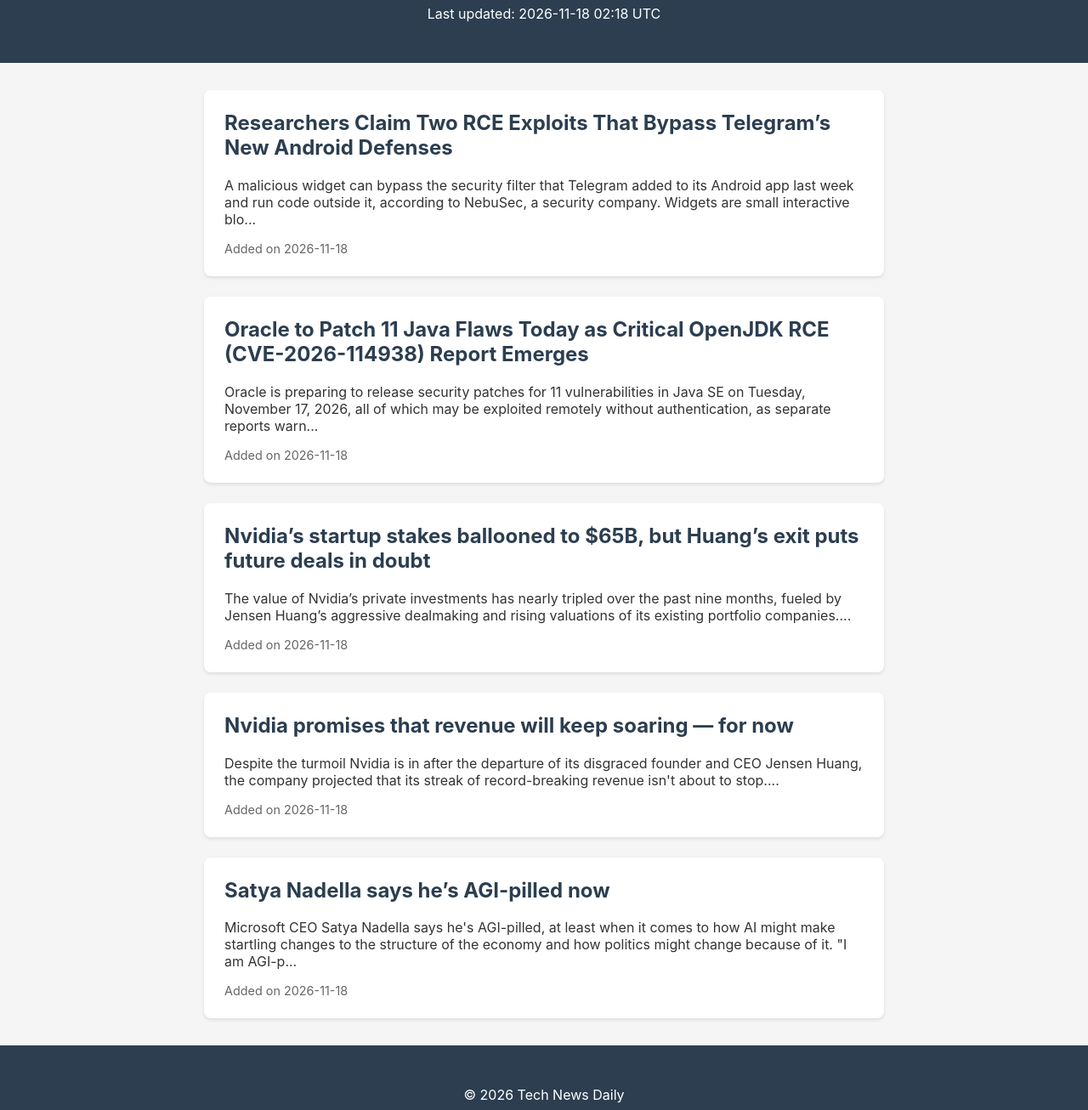
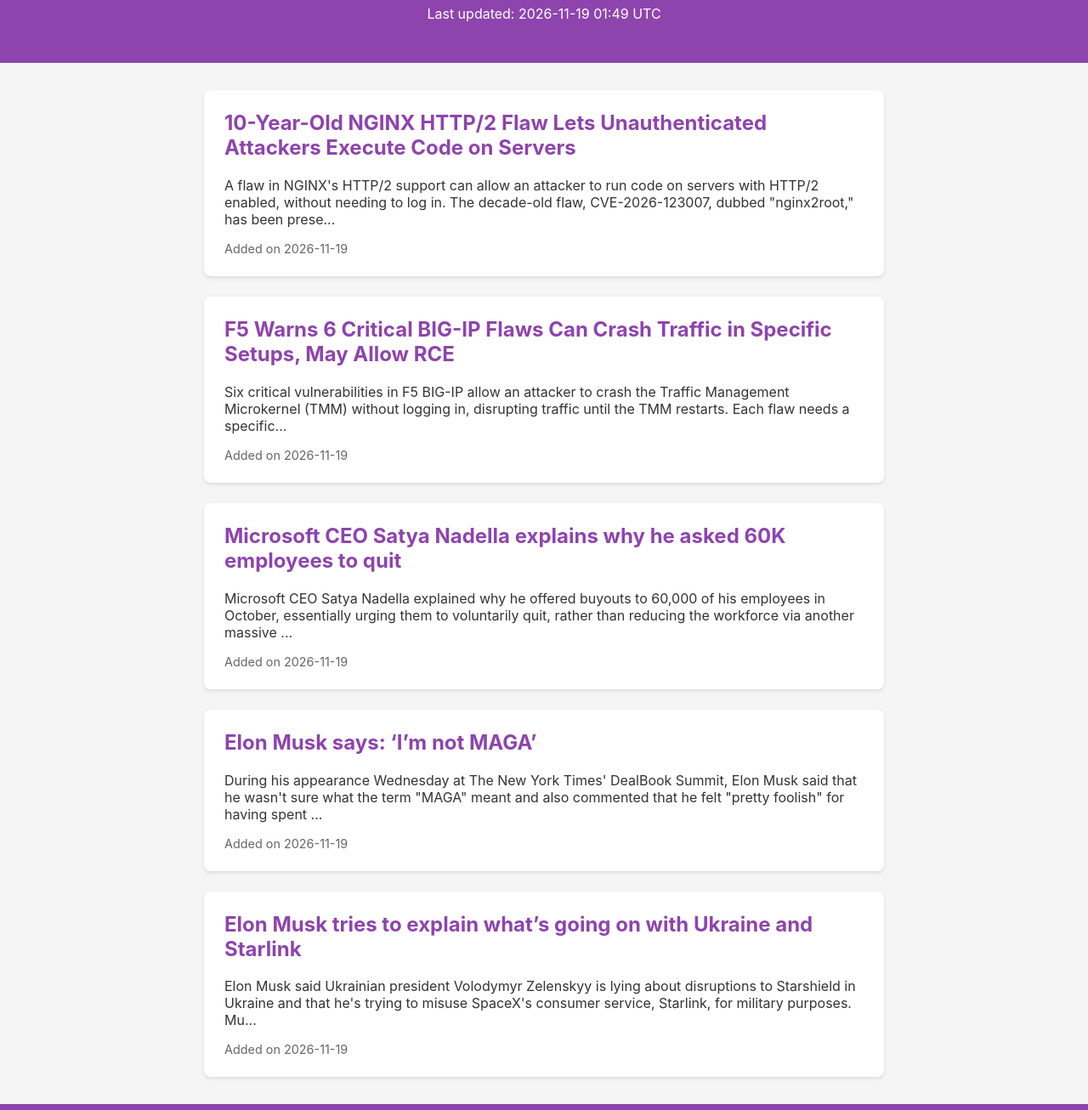
Before and after one commit to prachichhatbar/tech-news-daily, a plain HTML site: page index.html in a window 1280 px wide. Shown: the part 108-1414 px from the top of the page at 85% size. Drawn offline with Linux system fonts and the light colour scheme.

Commit message:
Update tech news content

```diff
--- a/index.html
+++ b/index.html
@@ -10,40 +10,42 @@
         <body>
             <header>
                 <h1>Tech News Daily</h1>
-                <p>Last updated: 2026-11-18 02:18 UTC</p>
+                <p>Last updated: 2026-11-19 01:49 UTC</p>
             </header>
             <main>
 
                 <article class="news-card">
-                    <h2><a href="https://thehackernews.com/2026/11/researchers-claim-two-rce-exploits-that.html" target="_blank">Researchers Claim Two RCE Exploits That Bypass Telegram’s New Android Defenses</a></h2>
-                    <p>A malicious widget can bypass the security filter that Telegram added to its Android app last week and run code outside it, according to NebuSec, a security company.
+                    <h2><a href="https://thehackernews.com/2026/11/10-year-old-nginx-http2-flaw-lets.html" target="_blank">10-Year-Old NGINX HTTP/2 Flaw Lets Unauthenticated Attackers Execute Code on Servers</a></h2>
+                    <p>A flaw in NGINX's HTTP/2 support can allow an attacker to run code on servers with HTTP/2 enabled, without needing to log in.
 
-Widgets are small interactive blo...</p>
-                    <div class="meta">Added on 2026-11-18</div>
+The decade-old flaw, CVE-2026-123007, dubbed "nginx2root," has been prese...</p>
+                    <div class="meta">Added on 2026-11-19</div>
                 </article>
 
                 <article class="news-card">
-                    <h2><a href="https://thehackernews.com/2026/11/oracle-to-patch-11-java-flaws-today-as.html" target="_blank">Oracle to Patch 11 Java Flaws Today as Critical OpenJDK RCE (CVE-2026-114938) Report Emerges</a></h2>
-                    <p>Oracle is preparing to release security patches for 11 vulnerabilities in Java SE on Tuesday, November 17, 2026, all of which may be exploited remotely without authentication, as separate reports warn...</p>
-                    <div class="meta">Added on 2026-11-18</div>
+                    <h2><a href="https://thehackernews.com/2026/11/f5-warns-6-critical-big-ip-flaws-can.html" target="_blank">F5 Warns 6 Critical BIG-IP Flaws Can Crash Traffic in Specific Setups, May Allow RCE</a></h2>
+                    <p>Six critical vulnerabilities in F5 BIG-IP allow an attacker to crash the Traffic Management Microkernel (TMM) without logging in, disrupting traffic until the TMM restarts.
+
+Each flaw needs a specific...</p>
+                    <div class="meta">Added on 2026-11-19</div>
                 </article>
 
                 <article class="news-card">
-                    <h2><a href="https://techcrunch.com/2026/11/17/nvidias-startup-stakes-ballooned-to-65b-but-huangs-exit-puts-future-deals-in-doubt/" target="_blank">Nvidia’s startup stakes ballooned to $65B, but Huang’s exit puts future  deals in doubt</a></h2>
-                    <p>The value of Nvidia’s private investments has nearly tripled over the past nine months, fueled by Jensen Huang’s aggressive dealmaking and rising valuations of its existing portfolio companies....</p>
-                    <div class="meta">Added on 2026-11-18</div>
+                    <h2><a href="https://techcrunch.com/2026/11/18/microsoft-ceo-satya-nadella-explains-why-he-asked-60k-employees-to-quit/" target="_blank">Microsoft CEO Satya Nadella explains why he asked 60K employees to quit</a></h2>
+                    <p>Microsoft CEO Satya Nadella explained why he offered buyouts to 60,000 of his employees in October, essentially urging them to voluntarily quit, rather than reducing the workforce via another massive ...</p>
+                    <div class="meta">Added on 2026-11-19</div>
                 </article>
 
                 <article class="news-card">
-                    <h2><a href="https://techcrunch.com/2026/11/17/nvidia-promises-that-revenue-will-keep-soaring-for-now/" target="_blank">Nvidia promises that revenue will keep soaring — for now</a></h2>
-                    <p>Despite the turmoil Nvidia is in after the departure of its disgraced founder and CEO Jensen Huang, the company projected that its streak of record-breaking revenue isn't about to stop....</p>
-                    <div class="meta">Added on 2026-11-18</div>
+                    <h2><a href="https://techcrunch.com/2026/11/18/elon-musk-says-im-not-maga/" target="_blank">Elon Musk says: ‘I’m not MAGA’</a></h2>
+                    <p>During his appearance Wednesday at The New York Times' DealBook Summit, Elon Musk said that he wasn't sure what the term "MAGA" meant and also commented that he felt "pretty foolish" for having spent ...</p>
+                    <div class="meta">Added on 2026-11-19</div>
                 </article>
 
                 <article class="news-card">
-                    <h2><a href="https://www.theverge.com/tech/1036111/satya-nadella-says-hes-agi-pilled-now" target="_blank">Satya Nadella says he’s AGI-pilled now</a></h2>
-                    <p>Microsoft CEO Satya Nadella says he's AGI-pilled, at least when it comes to how AI might make startling changes to the structure of the economy and how politics might change because of it. "I am AGI-p...</p>
-                    <div class="meta">Added on 2026-11-18</div>
+                    <h2><a href="https://www.theverge.com/tech/1037448/elon-musk-ukraine-starlink-starshield-nyt-dealbook" target="_blank">Elon Musk tries to explain what&#8217;s going on with Ukraine and Starlink</a></h2>
+                    <p>Elon Musk said Ukrainian president Volodymyr Zelenskyy is lying about disruptions to Starshield in Ukraine and that he's trying to misuse SpaceX's consumer service, Starlink, for military purposes. Mu...</p>
+                    <div class="meta">Added on 2026-11-19</div>
                 </article>
 
             </main>
--- a/style.css
+++ b/style.css
@@ -8,7 +8,7 @@
         }
 
         header {
-            background: #2c3e50;
+            background: #8e44ad;
             color: white;
             padding: 2rem;
             text-align: center;
@@ -33,7 +33,7 @@
         }
 
         .news-card a {
-            color: #2c3e50;
+            color: #8e44ad;
             text-decoration: none;
         }
 
@@ -46,6 +46,6 @@
         footer {
             text-align: center;
             padding: 2rem;
-            background: #2c3e50;
+            background: #8e44ad;
             color: white;
         }
```
